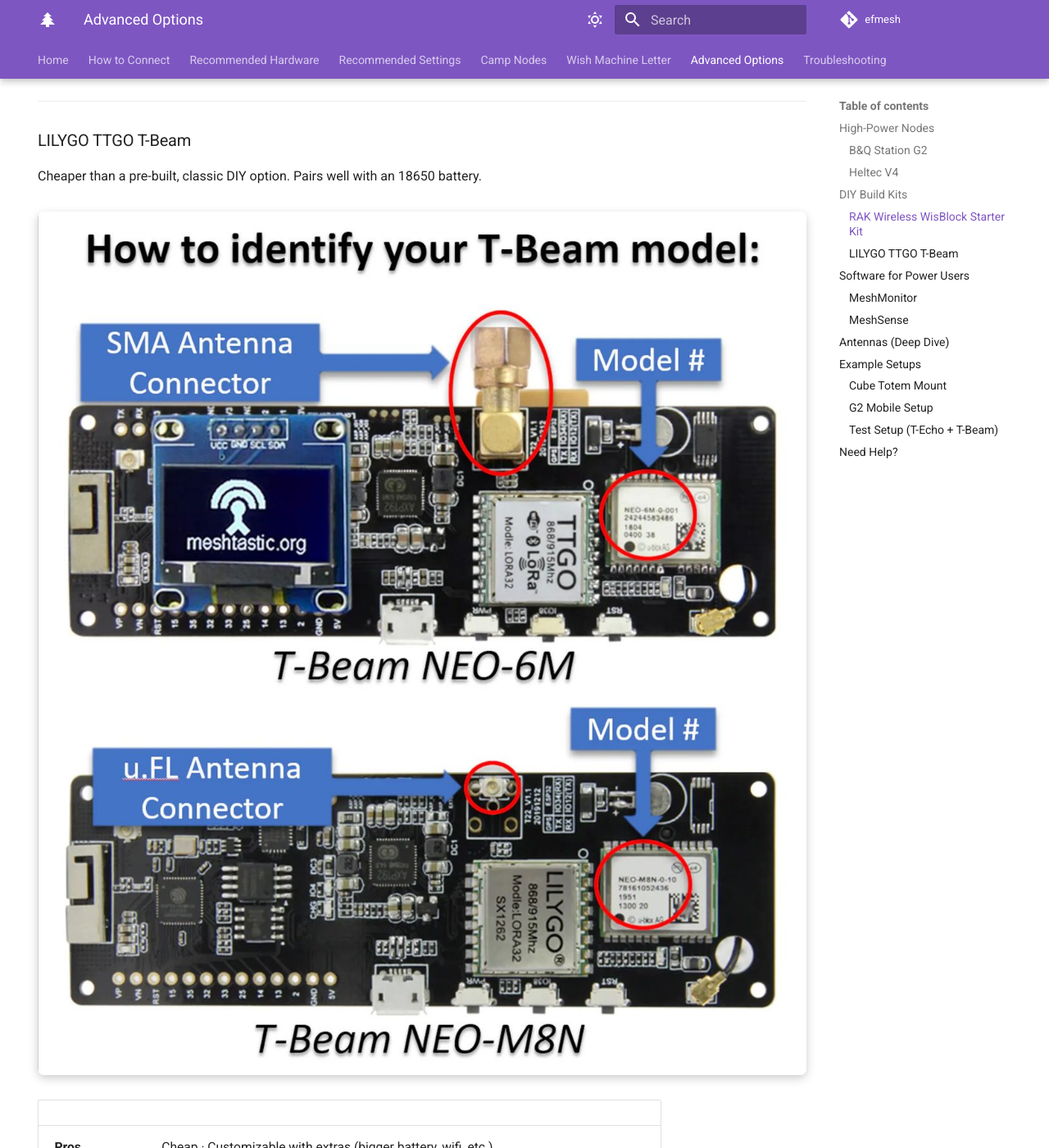
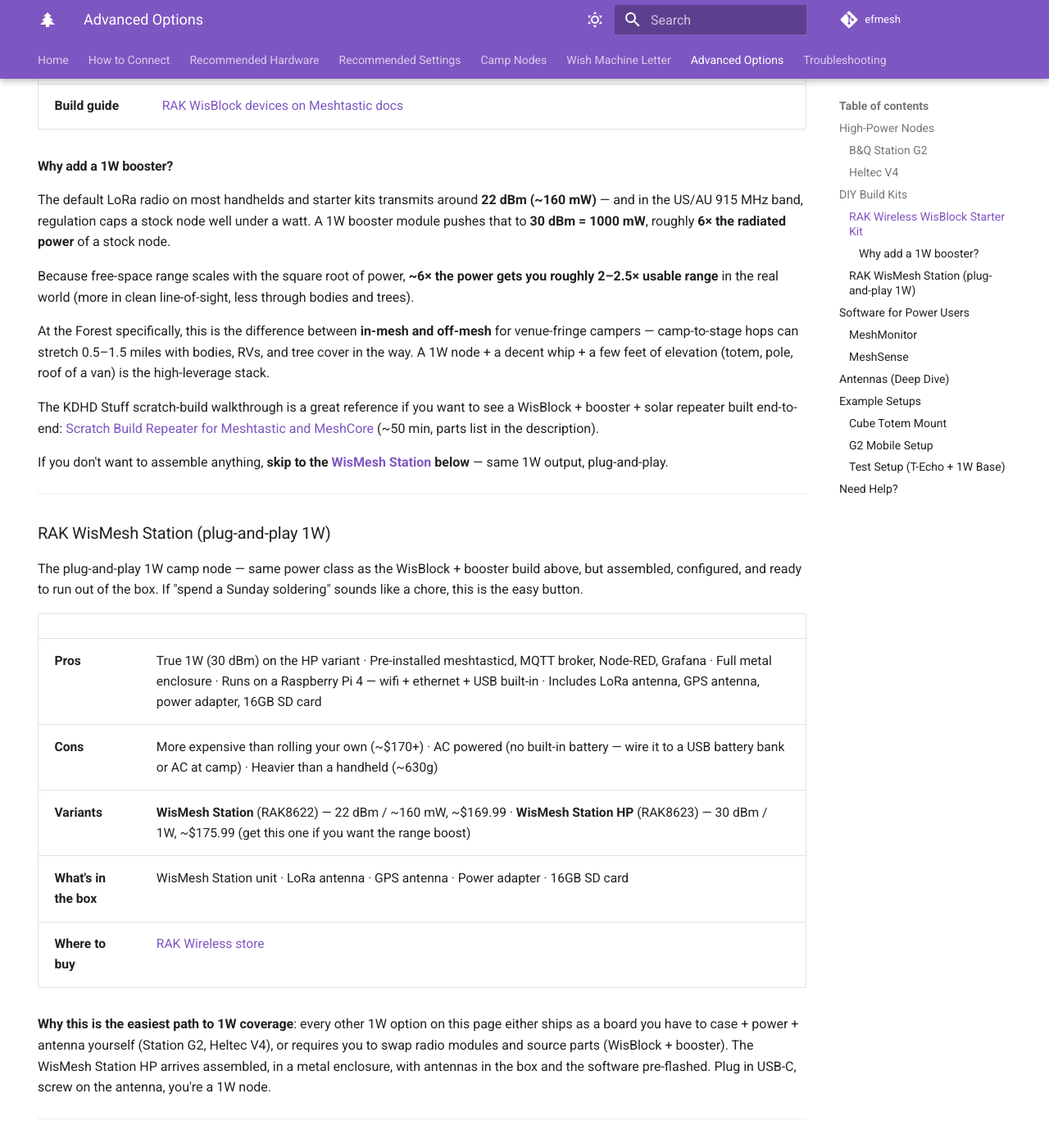
Before and after one commit to efmesh/site, an MkDocs documentation site: the page built from docs/docs/advanced.md, in a window 1280 px wide and 1400 px high, scrolled down 4223 px. Shown: the whole window at 82% size. Built offline with MkDocs 1.6.1 and Material for MkDocs 9.7.7, drawn with Linux system fonts in a browser that asks for light colours; comment, search, counter and statistics services are not loaded; some of the changed text lies outside the part shown.

Commit message:
Update advanced options: drop T-Beam, expand 1W rationale, add WisMesh Station (#2)
- Remove LILYGO TTGO T-Beam from recommended camp nodes (and from the Test
  Setup example) — community consensus has moved on to nRF52-based builds
  and turnkey 1W options.
- Expand the RAK WisBlock Starter Kit section with a "Why add a 1W booster?"
  explainer: 22 dBm vs 30 dBm math, sqrt-of-power range scaling, and why
  this matters for venue-fringe campers at the Forest. Cites KDHD Stuff's
  scratch-build walkthrough as a reference.
- Add a new "RAK WisMesh Station (plug-and-play 1W)" section as the
  no-soldering alternative to the WisBlock + booster DIY build. Includes
  HP variant (1W) pricing, what's-in-the-box, and pros/cons.

Co-authored-by: OpenClaw <openclaw@OpenClaw-Mac-Mini.local>

```diff
--- a/docs/docs/advanced.md
+++ b/docs/docs/advanced.md
@@ -47,36 +47,46 @@
 
 ### RAK Wireless WisBlock Starter Kit
 
-Most flexible DIY option. Pick your case, battery, antenna, modules. Super power-efficient — great base for solar nodes.
+Most flexible DIY option. Pick your case, battery, antenna, modules. Super power-efficient — great base for solar nodes. **And it's the cheapest path to a 1W node** if you're willing to swap the radio module for a 1W booster (more on that below).
 
 ![RAK Wireless WisBlock Starter Kit — base board with RAK4631 core module unsocketed alongside](../assets/img/advanced/rak-wisblock-starter.jpg){ .ef-advanced-img }
 
 |  |  |
 |:--|:--|
-| **Pros** | Cheaper than a pre-built &middot; Massively customizable &middot; Super power-efficient (great for solar) |
+| **Pros** | Cheaper than a pre-built &middot; Massively customizable &middot; Super power-efficient (great for solar) &middot; Can be built as a 1W node with a booster module |
 | **Cons** | Requires time, patience, and some technical chops &middot; Need to source case, battery, antenna separately |
 | **Buy the kit** | [RAK Wireless (international)](https://store.rakwireless.com/products/wisblock-meshtastic-starter-kit){ target=_blank } &middot; [Rokland (US distributor)](https://store.rokland.com/products/rak-wireless-wisblock-meshtastic-starter-kit){ target=_blank } |
 | **Case options** | [Etsy — Sentinel case](https://www.etsy.com/listing/1705600327/sentinel-rak-wisblock-rak4631-meshtastic){ target=_blank } &middot; [Etsy — mini box](https://www.etsy.com/listing/1671316836/rak-wireless-wisblock-mini-box-for){ target=_blank } &middot; [3D printable](https://www.yeggi.com/q/rak+wisblock/){ target=_blank } |
 | **Antenna guide** | [Meshtastic antenna docs](https://meshtastic.org/docs/hardware/antennas/){ target=_blank } |
 | **Build guide** | [RAK WisBlock devices on Meshtastic docs](https://meshtastic.org/docs/hardware/devices/rak/){ target=_blank } |
 
+#### Why add a 1W booster?
+
+The default LoRa radio on most handhelds and starter kits transmits around **22 dBm (~160 mW)** — and in the US/AU 915 MHz band, regulation caps a stock node well under a watt. A 1W booster module pushes that to **30 dBm = 1000 mW**, roughly **6× the radiated power** of a stock node.
+
+Because free-space range scales with the square root of power, **~6× the power gets you roughly 2–2.5× usable range** in the real world (more in clean line-of-sight, less through bodies and trees).
+
+At the Forest specifically, this is the difference between **in-mesh and off-mesh** for venue-fringe campers — camp-to-stage hops can stretch 0.5–1.5 miles with bodies, RVs, and tree cover in the way. A 1W node + a decent whip + a few feet of elevation (totem, pole, roof of a van) is the high-leverage stack.
+
+The KDHD Stuff scratch-build walkthrough is a great reference if you want to see a WisBlock + booster + solar repeater built end-to-end: [Scratch Build Repeater for Meshtastic and MeshCore](https://youtu.be/97d0KVdXgGQ){ target=_blank } (~50 min, parts list in the description).
+
+If you don't want to assemble anything, **skip to the [WisMesh Station](#rak-wismesh-station-plug-and-play-1w) below** — same 1W output, plug-and-play.
+
 ---
 
-### LILYGO TTGO T-Beam
+### RAK WisMesh Station (plug-and-play 1W)
 
-Cheaper than a pre-built, classic DIY option. Pairs well with an 18650 battery.
-
-![How to identify your T-Beam model — NEO-6M uses SMA antenna connector, NEO-M8N uses u.FL connector, model number printed on the GPS module](../assets/img/advanced/t-beam-models.jpg){ .ef-advanced-img }
+The plug-and-play 1W camp node — same power class as the WisBlock + booster build above, but assembled, configured, and ready to run out of the box. If "spend a Sunday soldering" sounds like a chore, this is the easy button.
 
 |  |  |
 |:--|:--|
-| **Pros** | Cheap &middot; Customizable with extras (bigger battery, wifi, etc.) |
-| **Cons** | Requires time and patience &middot; Needs a case and 18650 battery |
-| **Variants** | T-Beam with M8N GPS &middot; T-Beam with M8N + SX1262 (better radio chip — get this one) |
-| **Where to buy** | [AliExpress (international)](https://www.aliexpress.com/item/4001287221970.html){ target=_blank } &middot; [Rokland (US)](https://store.rokland.com/products/lilygo-t-beam-v1-1-neo-m8n-gnss-ipex-lora-sx1262-915mhz-wireless-module-wifi-bluetooth-board-q215){ target=_blank } |
-| **Cases** | [Etsy NEO-6M case](https://www.etsy.com/listing/1170859229/t-beam-case-neo-6m-for-meshtastic){ target=_blank } &middot; [Etsy NEO-M8N case](https://www.etsy.com/listing/1173559418/t-beam-case-neo-m8n-for-meshtastic){ target=_blank } &middot; [Thingiverse 3D prints](https://www.thingiverse.com/search?q=ttgo+t-beam){ target=_blank } |
-| **Batteries** | [Sanyo NCR18650GA 3450mAh 10A — via Rokland](https://store.rokland.com/products/sanyo-ncr18650ga-3450mah-10a-battery-lilygo-ttgo-meshtastic-t-beam){ target=_blank } |
-| **Setup video** | [LILYGO T-Beam V1.1 setup on YouTube](https://www.youtube.com/watch?v=mj8yAi7D688){ target=_blank } |
+| **Pros** | True 1W (30 dBm) on the HP variant &middot; Pre-installed meshtasticd, MQTT broker, Node-RED, Grafana &middot; Full metal enclosure &middot; Runs on a Raspberry Pi 4 — wifi + ethernet + USB built-in &middot; Includes LoRa antenna, GPS antenna, power adapter, 16GB SD card |
+| **Cons** | More expensive than rolling your own (~$170+) &middot; AC powered (no built-in battery — wire it to a USB battery bank or AC at camp) &middot; Heavier than a handheld (~630g) |
+| **Variants** | **WisMesh Station** (RAK8622) — 22 dBm / ~160 mW, ~$169.99 &middot; **WisMesh Station HP** (RAK8623) — 30 dBm / 1W, ~$175.99 (get this one if you want the range boost) |
+| **What's in the box** | WisMesh Station unit &middot; LoRa antenna &middot; GPS antenna &middot; Power adapter &middot; 16GB SD card |
+| **Where to buy** | [RAK Wireless store](https://store.rakwireless.com/products/meshtastic-gateway-raspberry-pi-wismesh-station){ target=_blank } |
+
+**Why this is the easiest path to 1W coverage**: every other 1W option on this page either ships as a board you have to case + power + antenna yourself (Station G2, Heltec V4), or requires you to swap radio modules and source parts (WisBlock + booster). The WisMesh Station HP arrives assembled, in a metal enclosure, with antennas in the box and the software pre-flashed. Plug in USB-C, screw on the antenna, you're a 1W node.
 
 ---
 
@@ -128,13 +138,13 @@
 
 A Station G2 powered via USB-C, with an SMA cable running out to a roof-mounted antenna on a vehicle. Functions as a mobile base station that follows you to and from camp.
 
-### Test Setup (T-Echo + T-Beam)
+### Test Setup (T-Echo + 1W Base)
 
-1× T-Echo handheld + 1× T-Beam base station = easily 1+ mile range hip-height. Dead spots at sharp elevation drops or through dense tree cover. Two-node minimum to start seeing real benefit.
+1× T-Echo handheld + 1× 1W base station (Station G2, Heltec V4, or a WisBlock with booster) = easily 1+ mile range hip-height. Dead spots at sharp elevation drops or through dense tree cover. Two-node minimum to start seeing real benefit.
 
 ![Tall fiberglass antenna pole erected in a backyard garden serving as the test base station](../assets/img/advanced/test-setup-pole.jpg){ .ef-advanced-img }
 
-![Screenshot of the Meshtastic app showing the portable T-Beam node "Prize Cart Router" mapped 0.955 miles away from base — clean signal through suburban terrain](../assets/img/advanced/test-setup-range-map.jpg){ .ef-advanced-img }
+![Screenshot of the Meshtastic app showing a portable node mapped 0.955 miles away from base — clean signal through suburban terrain](../assets/img/advanced/test-setup-range-map.jpg){ .ef-advanced-img }
 
 ---
 
```
